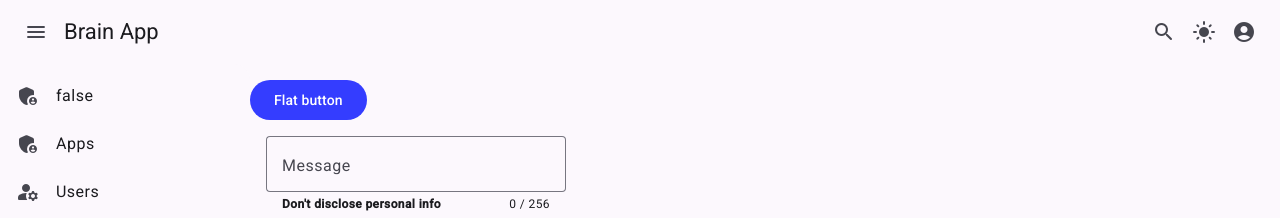
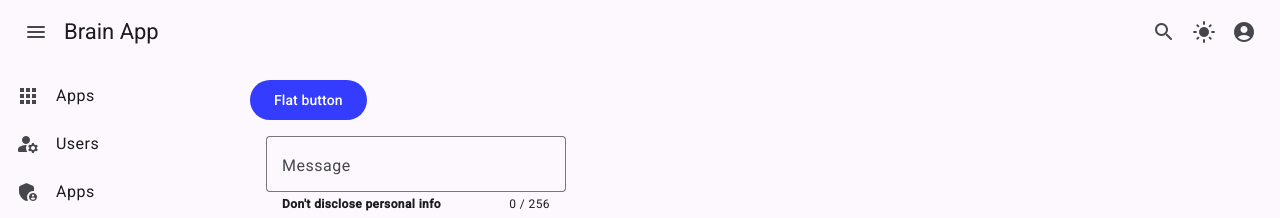
Before and after one commit to sondreb/brain, an Angular app in the folder app/: page /apps in a window 1280 px wide. Shown: the top 218 px of the page. Built offline with nearby package versions, Linux system fonts and the light colour scheme.

Commit message:
Update menu

```diff
--- a/app/src/app/app.component.ts
+++ b/app/src/app/app.component.ts
@@ -82,7 +82,7 @@ import { MatMenuModule } from '@angular/material/menu';
         </button>
 
         <mat-menu #profilemenu="matMenu">
-          <button  (click)="theme.toggle()" mat-menu-item>
+          <!-- <button  (click)="theme.toggle()" mat-menu-item>
             @if (theme.isDark()) {
             <mat-icon>dark_mode</mat-icon>
             } @else {
@@ -95,7 +95,7 @@ import { MatMenuModule } from '@angular/material/menu';
             Light Mode
             }
             </span>
-          </button>
+          </button> -->
 
           <button mat-menu-item [matMenuTriggerFor]="menuMode">
           @if (theme.isDark()) {
@@ -183,19 +183,11 @@ import { MatMenuModule } from '@angular/material/menu';
           [class.collapsed]="!isExpanded()"
         >
           <mat-nav-list>
-            <a mat-list-item>
-              <mat-icon matListItemIcon>admin_panel_settings</mat-icon>
-              @if(isExpanded()) {
-
-              {{ isMobile() }}
-
-              }
-            </a>
-            <a mat-list-item>
-              <mat-icon matListItemIcon>admin_panel_settings</mat-icon>
+            <a mat-list-item routerLink="apps">
+              <mat-icon matListItemIcon>apps</mat-icon>
               @if(isExpanded()) { Apps }
             </a>
-            <a mat-list-item>
+            <a mat-list-item routerLink="users">
               <mat-icon matListItemIcon>manage_accounts</mat-icon>
               @if(isExpanded()) { Users }
             </a>
```
